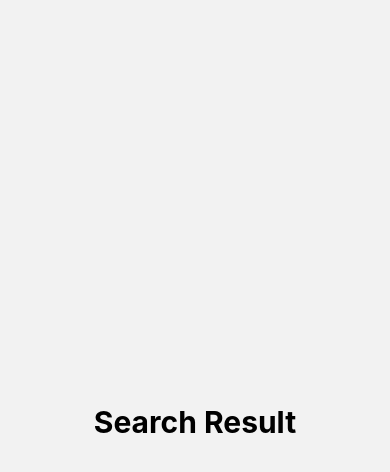
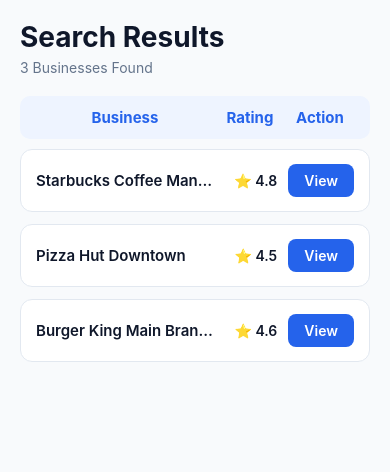
Before and after one commit to tanvirabsur/scraper-app, a React Native app: screen /Result in a window 390 px wide. Shown: the top 472 px of the page. Built offline with nearby package versions, Linux system fonts and the light colour scheme.

Commit message:
setup the app and detailes page

```diff
--- a/App.tsx
+++ b/App.tsx
@@ -1,10 +1,12 @@
 import React from 'react';
-import HomeScreen from './pages/Home';
 import AppNavigator from './Components/AppNavigator';
+import { SafeAreaProvider } from 'react-native-safe-area-context';
 
 export default function App() {
 
   return (
-    <AppNavigator />
+      <SafeAreaProvider>
+        <AppNavigator />
+      </SafeAreaProvider>
   );
 }
--- /dev/null
+++ b/Components/BusinessRow.tsx
@@ -0,0 +1,104 @@
+import React from "react";
+import {
+  StyleSheet,
+  Text,
+  TouchableOpacity,
+  View,
+} from "react-native";
+
+import Colors from "../theme/color";
+import { Business } from "../types";
+
+interface Props {
+  item: Business;
+  onPreview: (business: Business) => void;
+}
+
+const BusinessRow: React.FC<Props> = ({
+  item,
+  onPreview,
+}) => {
+  return (
+    <View style={styles.row}>
+
+      <View style={styles.nameContainer}>
+        <Text
+          numberOfLines={1}
+          ellipsizeMode="tail"
+          style={styles.name}
+        >
+          {item.name}
+        </Text>
+      </View>
+
+      <Text style={styles.rating}>
+        ⭐ {item.rating}
+      </Text>
+
+      <TouchableOpacity
+        style={styles.button}
+        onPress={() => onPreview(item)}
+      >
+        <Text style={styles.buttonText}>
+          View
+        </Text>
+      </TouchableOpacity>
+
+    </View>
+  );
+};
+
+export default BusinessRow;
+
+const styles = StyleSheet.create({
+
+  row: {
+    flexDirection: "row",
+
+    alignItems: "center",
+
+    backgroundColor: "#fff",
+
+    paddingVertical: 14,
+
+    paddingHorizontal: 15,
+
+    marginBottom: 12,
+
+    borderRadius: 12,
+
+    borderWidth: 1,
+
+    borderColor: Colors.border,
+  },
+
+  nameContainer: {
+    flex: 1,
+    marginRight: 10,
+  },
+
+  name: {
+    fontSize: 15,
+    fontWeight: "600",
+    color: Colors.title,
+  },
+
+  rating: {
+    width: 65,
+    textAlign: "center",
+    color: Colors.title,
+    fontWeight: "600",
+  },
+
+  button: {
+    backgroundColor: Colors.primary,
+    paddingHorizontal: 16,
+    paddingVertical: 8,
+    borderRadius: 8,
+  },
+
+  buttonText: {
+    color: "#fff",
+    fontWeight: "600",
+  },
+});
--- /dev/null
+++ b/Components/BusinessTable.tsx
@@ -0,0 +1,93 @@
+import React from "react";
+import {
+  FlatList,
+  StyleSheet,
+  Text,
+  View,
+} from "react-native";
+
+import BusinessRow from "./BusinessRow";
+import { Business } from "../types";
+import Colors from "../theme/color";
+
+interface Props {
+  data: Business[];
+  onPreview: (business: Business) => void;
+}
+
+const BusinessTable: React.FC<Props> = ({
+  data,
+  onPreview,
+}) => {
+  return (
+    <View style={styles.container}>
+
+      {/* Table Header */}
+
+      <View style={styles.header}>
+
+        <Text style={[styles.heading, { flex: 1 }]}>
+          Business
+        </Text>
+
+        <Text style={[styles.heading, { width: 70 }]}>
+          Rating
+        </Text>
+
+        <Text style={[styles.heading, { width: 70 }]}>
+          Action
+        </Text>
+
+      </View>
+
+      <FlatList
+        data={data}
+        keyExtractor={(item) => item.id}
+        renderItem={({ item }) => (
+          <BusinessRow
+            item={item}
+            onPreview={onPreview}
+          />
+        )}
+      />
+
+    </View>
+  );
+};
+
+export default BusinessTable;
+
+const styles = StyleSheet.create({
+
+  container: {
+    marginTop: 20,
+  },
+
+  header: {
+
+    flexDirection: "row",
+
+    paddingHorizontal: 15,
+
+    paddingVertical: 12,
+
+    backgroundColor: "#EEF4FF",
+
+    borderRadius: 10,
+
+    marginBottom: 10,
+  },
+
+  heading: {
+
+    color: Colors.primary,
+
+    fontWeight: "700",
+
+    fontSize: 15,
+
+    textAlign: "center",
+
+  },
+
+});
--- a/pages/DetailsScreen.tsx
+++ b/pages/DetailsScreen.tsx
@@ -7,7 +7,7 @@
 
 export default function DetailsScreen() {
   return (
-    <SafeAreaView>
+    <SafeAreaView style={{ flex: 1, justifyContent: "center", alignItems: "center" }}>
       <Text>Details Screen</Text>
     </SafeAreaView>
   );
--- a/pages/Home.tsx
+++ b/pages/Home.tsx
@@ -1,12 +1,12 @@
 import React, { useState } from "react";
 import {
-  SafeAreaView,
   StyleSheet,
   Text,
   View,
+  ScrollView,
 } from "react-native";
-
 import { NativeStackScreenProps } from "@react-navigation/native-stack";
+import { SafeAreaView } from "react-native-safe-area-context";
 import Colors from "../theme/color";
 import Spacing from "../theme/spacing";
 import Typography from "../theme/typography";
@@ -34,8 +34,10 @@
 
   return (
       <SafeAreaView style={styles.container}>
-      <View>
-
+        <ScrollView
+          contentContainerStyle={styles.content}
+          showsVerticalScrollIndicator={false}
+        >
           <Text style={styles.welcome}>
             👋 Welcome Back
           </Text>
@@ -58,7 +60,7 @@
             onChangeText={setQuery}
           />
 
-        <View style={{ height: 20 }} />
+          <View style={styles.spacerSmall} />
 
           <Text style={styles.label}>
             Number of Businesses
@@ -71,7 +73,7 @@
             onChangeText={setLimit}
           />
 
-        <View style={{ height: 30 }} />
+          <View style={styles.spacerMedium} />
 
           <PrimaryButton
             title="Search Businesses"
@@ -103,9 +105,9 @@
             </View>
 
           </View>
+        </ScrollView>
+      </SafeAreaView>
 
-      </View>
-    </SafeAreaView>
   );
 };
 
@@ -116,7 +118,11 @@
   container: {
     flex: 1,
     backgroundColor: Colors.background,
+  },
+
+  content: {
     padding: Spacing.lg,
+    paddingBottom: Spacing.xl,
   },
 
   welcome: {
@@ -136,7 +142,7 @@
     fontSize: Typography.body,
     color: Colors.text,
     marginTop: 8,
-    marginBottom: 30,
+    marginBottom: 24,
   },
 
   label: {
@@ -152,6 +158,14 @@
     fontSize: Typography.subHeading,
     fontWeight: "700",
     color: Colors.title,
+  },
+
+  spacerSmall: {
+    height: 20,
+  },
+
+  spacerMedium: {
+    height: 30,
   },
 
   chipContainer: {
--- a/pages/ResultScreen.tsx
+++ b/pages/ResultScreen.tsx
@@ -1,31 +1,109 @@
 import React from "react";
 import {
-  SafeAreaView,
+
+  StyleSheet,
   Text,
-  StyleSheet,
 } from "react-native";
+import { SafeAreaView } from "react-native-safe-area-context";
+
+import BusinessTable from "../Components/BusinessTable";
+import Colors from "../theme/color";
+import { Business } from "../types";
+
+const dummyData: Business[] = [
+
+  {
+    id: "1",
+    name: "Starbucks Coffee Manhattan Branch",
+    rating: "4.8",
+    address: "New York",
+    phone: "+1 123456789",
+    website: "https://starbucks.com",
+  },
+
+  {
+    id: "2",
+    name: "Pizza Hut Downtown",
+    rating: "4.5",
+    address: "California",
+    phone: "+1 88888888",
+    website: "https://pizzahut.com",
+  },
+
+  {
+    id: "3",
+    name: "Burger King Main Branch",
+    rating: "4.6",
+    address: "Texas",
+    phone: "+1 99999999",
+    website: "https://bk.com",
+  },
+
+];
 
 const ResultScreen = () => {
+
+  const handlePreview = (business: Business) => {
+
+    console.log(business);
+
+  };
+
   return (
+
     <SafeAreaView style={styles.container}>
+
       <Text style={styles.title}>
-        Search Result
+        Search Results
       </Text>
+
+      <Text style={styles.subtitle}>
+        3 Businesses Found
+      </Text>
+
+      <BusinessTable
+
+        data={dummyData}
+
+        onPreview={handlePreview}
+
+      />
+
     </SafeAreaView>
+
   );
 };
 
 export default ResultScreen;
 
 const styles = StyleSheet.create({
+
   container: {
+
     flex: 1,
-    justifyContent: "center",
-    alignItems: "center",
+
+    backgroundColor: Colors.background,
+
+    padding: 20,
+
   },
 
   title: {
-    fontSize: 30,
+
+    fontSize: 28,
+
     fontWeight: "700",
+
+    color: Colors.title,
+
   },
+
+  subtitle: {
+
+    color: Colors.text,
+
+    marginTop: 5,
+
+  },
+
 });
```
Also changed, not shown: Components/DrawerNavigator.tsx (deleted). Lines whose indentation alone changed are shown as unchanged.
